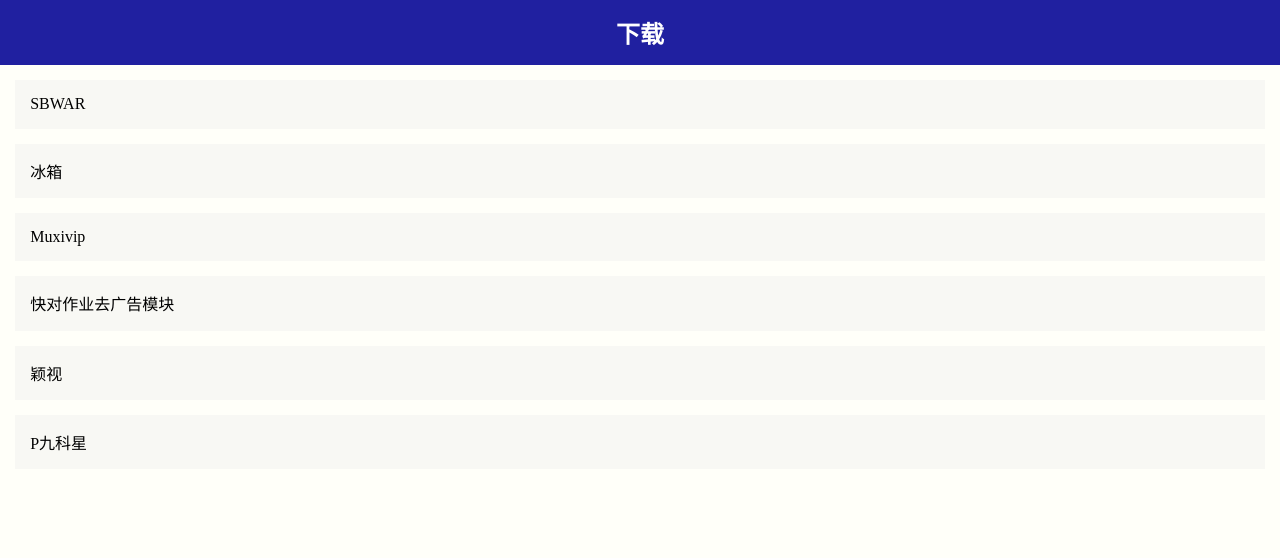
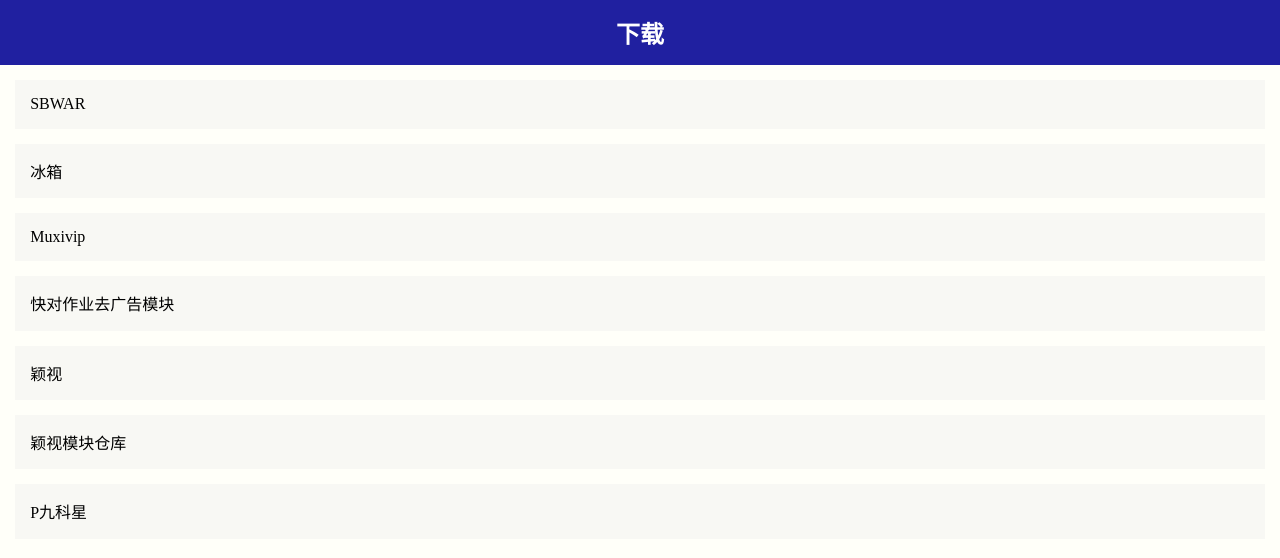
Before and after one commit to neadraw/neadraw.github.io, a plain HTML site: page download.html in a window 1280 px wide. Drawn offline with Linux system fonts and the light colour scheme.

Commit message:
Add files via upload

```diff
--- a/download.html
+++ b/download.html
@@ -13,7 +13,7 @@
 		<a href="d/muxivip.apk" download="muxivip.apk">Muxivip</a>
 		<a href="d/kuaiduiadkiller.apk" download="kuaiduiadkiller.apk">快对作业去广告模块</a>
 		<a href="d/ntv.apk" download="ntv.apk">颖视</a>
-		<!--la href="d/ntv_modules.html">颖视模块仓库</a-->
+		<a href="d/ntv_modules.html">颖视模块仓库</a>
 		<a href="d/nstarp.apk" download="nstarp.apk">P九科星</a>
 	</body>
 </html>
```
